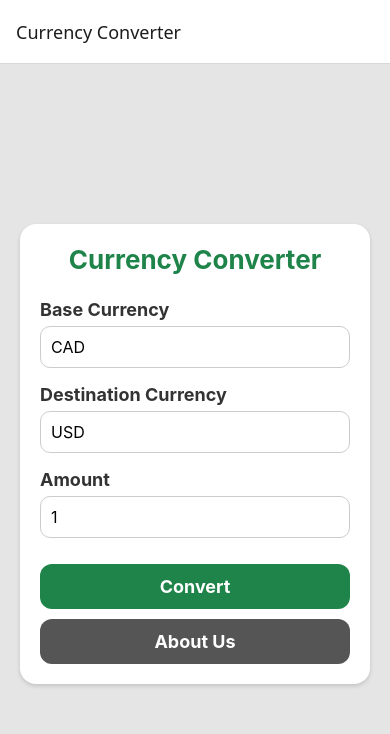
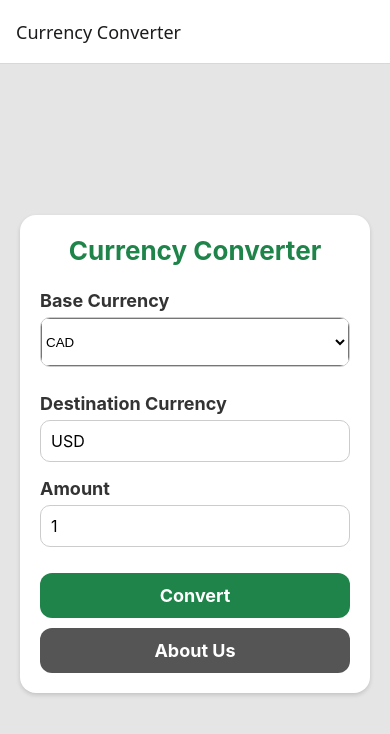
Before and after one commit to SuthanSuresh/COMP3074_Assignment2, a React Native app: screen / in a window 390 px wide. Shown: the top 734 px of the page. Built offline with nearby package versions, Linux system fonts and the light colour scheme.

Commit message:
add destination currency TextInput with dropdown Picker

```diff
--- a/App.js
+++ b/App.js
@@ -8,8 +8,14 @@ import {
 } from "react-native";
 import { NavigationContainer } from "@react-navigation/native";
 import { createStackNavigator } from "@react-navigation/stack";
+import { Picker } from "@react-native-picker/picker";
 
+
+// API Key used
 const API_KEY = "fca_live_wf2aZBB398NMmejQZ7zd5geglOhT7aYpQahucMR3";
+
+// Drop down Currency countries
+const CURRENCIES = ["CAD", "USD", "EUR", "GBP", "AUD", "JPY", "INR"];
 
 const Stack = createStackNavigator();
 
@@ -23,6 +29,7 @@ function MainScreen({ navigation }) {
   const [rateUsed, setRateUsed] = useState(null);
 
 
+  //This is to vaildate the inputes to see if the currency code is correct or not
   const validateInputs = () => {
     const codeRegex = /^[A-Z]{3}$/;
 
@@ -34,6 +41,8 @@ function MainScreen({ navigation }) {
       return "Currency codes must be 3-letter uppercase ISO codes (e.g: CAD).";
     }
 
+    // You must use a positvie number to get a currency
+
     const num = Number(amount);
     if (isNaN(num) || num <= 0) {
       return "Amount must be a positive number.";
@@ -41,6 +50,8 @@ function MainScreen({ navigation }) {
 
     return null;
   };
+
+    // Response section from rate
 
     const getRateFromResponse = (data, currencyCode) => {
     if (!data || !data.data) {
@@ -132,14 +143,20 @@ function MainScreen({ navigation }) {
         <Text style={styles.title}>Currency Converter</Text>
 
         <View style={styles.inputSection}>
-          <Text style={styles.label}>Base Currency</Text>
-          <TextInput
-            value={base}
-            onChangeText={(t) => setBase(t.toUpperCase())}
-            style={styles.input}
-            maxLength={3}
-          />
+        <Text style={styles.label}>Base Currency</Text>
+        <View style={styles.pickerWrapper}>
+          <Picker
+            selectedValue={base}
+            onValueChange={(value) => setBase(value)}
+            style={styles.picker}
+            dropdownIconColor="#1E8449">
+            {CURRENCIES.map((code) => (
+              <Picker.Item key={code} label={code} value={code} />
+            ))}
+          </Picker>
         </View>
+      </View>
+
 
         <View style={styles.inputSection}>
           <Text style={styles.label}>Destination Currency</Text>
@@ -358,4 +375,17 @@ const styles = StyleSheet.create({
     textAlign: "center",
   },
 
+  pickerWrapper: {
+  borderWidth: 1,
+  borderColor: "#CCC",
+  borderRadius: 10,
+  backgroundColor: "white",
+  overflow: "hidden",
+  marginBottom: 10,
+},
+picker: {
+  height: 48,
+},
+
+
 });
```
